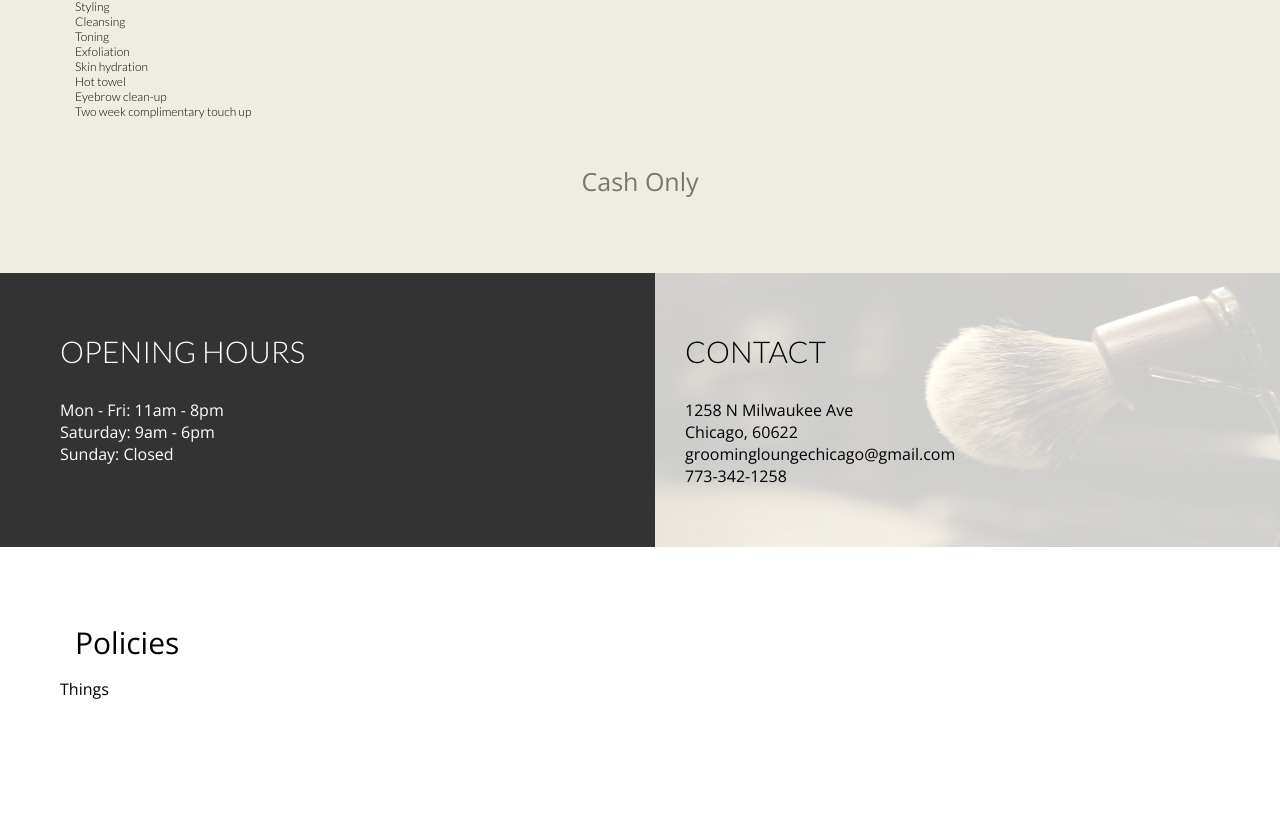
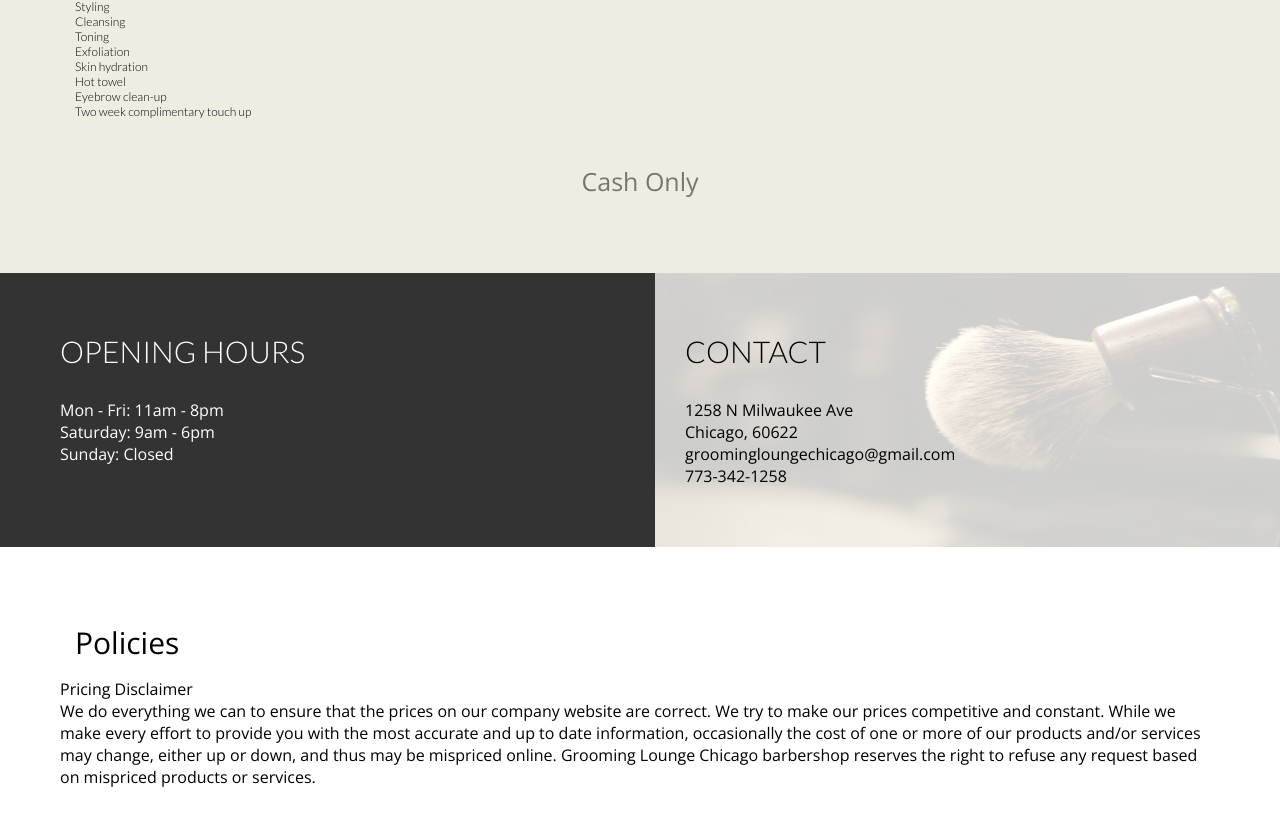
Before and after one commit to jmazrimas/blackpanther, a React (Create React App) app: page / in a window 1280 px wide. Shown: the part 3066-3892 px from the top of the page. Before the commit the page ends 3826 px from the top, so only its background shows below. Built offline with nearby package versions, Linux system fonts and the light colour scheme.

Commit message:
basic policy is there

```diff
--- a/src/components/Policies.jsx
+++ b/src/components/Policies.jsx
@@ -1,4 +1,26 @@
 import React, { Component } from 'react';
+
+const policyList = [
+    {
+        title: "Pricing Disclaimer",
+        contentList: [
+            {
+                content: "We do everything we can to ensure that the prices on our company website are correct. We try to make our prices competitive and constant. While we make every effort to provide you with the most accurate and up to date information, occasionally the cost of one or more of our products and/or services may change, either up or down, and thus may be mispriced online. Grooming Lounge Chicago barbershop reserves the right to refuse any request based on mispriced products or services."
+            }
+        ]
+    }
+]
+
+const Policy = ({ title, contentList }) => (
+    <div className="policy">
+        <div className="policy-title">{title}</div>
+        {
+            contentList.map(({ content }) => (
+                <div>{content}</div>
+            ))
+        }
+    </div>
+)
 
 class Policies extends Component {
   render() {
@@ -6,8 +28,10 @@ class Policies extends Component {
       <div className="policies">
         <div className="content con-padded flex col">
           <div className="section-title">Policies</div>
-          <div>
-            Things
+          <div class="policy-list">
+            {
+                policyList.map(policy => <Policy {...policy} />)
+            }
           </div>
         </div>
       </div>
--- a/src/styles/App.scss
+++ b/src/styles/App.scss
@@ -6,6 +6,7 @@
 @import './overview';
 @import './packagedservices';
 @import './services';
+@import './policies';
 
 .app {
   @include font-main;
--- /dev/null
+++ b/src/styles/_policies.scss
@@ -0,0 +1,3 @@
+.policy-list {
+    padding: $pm-md;
+}
```
